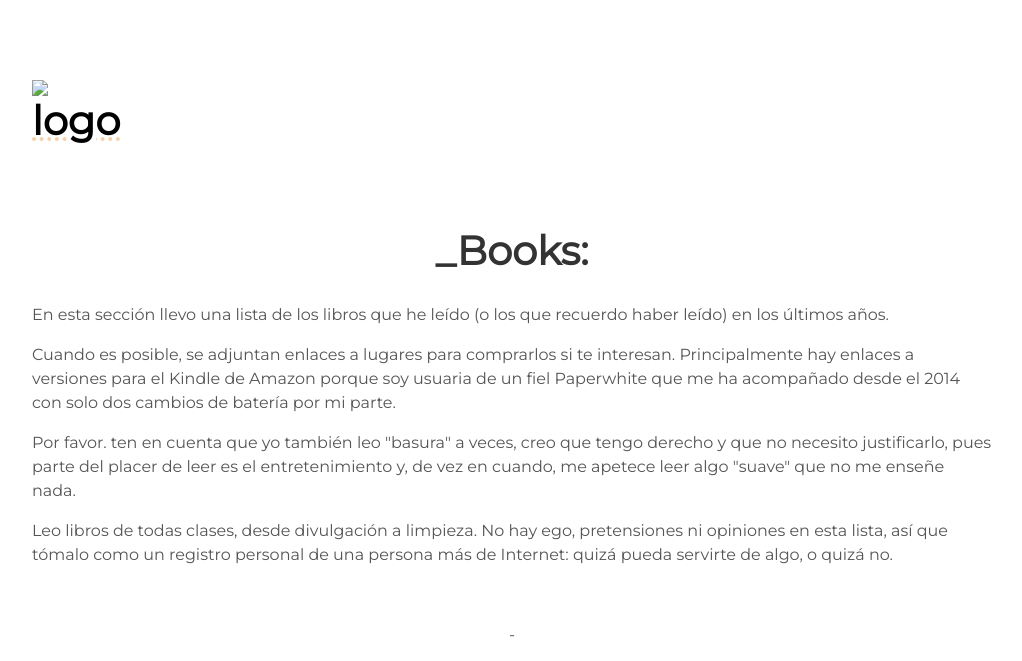
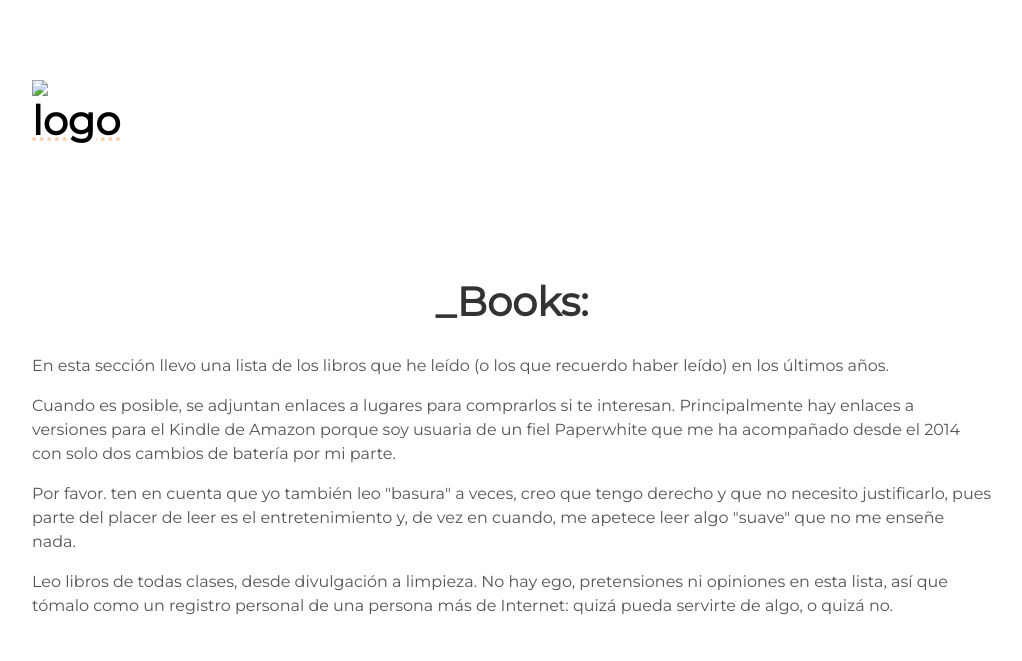
Before and after one commit to kavmini/kavmini, a Jekyll site: the page built from books.html, in a window 1280 px wide. Shown: the top 661 px of the page, without its empty margins (128-1150 px from the left). Built offline with Jekyll 4.4.1, drawn with Linux system fonts in a browser that asks for light colours; grey boxes are pictures that could not be loaded.

Commit message:
Update post.html

```diff
--- a/_includes/post.html
+++ b/_includes/post.html
@@ -1,10 +1,10 @@
     <h1>
         <span class="site-title">{{site.username}}</span>
         <span class="site-description">{{site.user_title}}</span>
-        <a aria-label="Home" target="_blank" href="https://victoriaperez.me/"><img style="max-width: 100px;" id="logo" alt="logo" src="/assets/img/vp_símbolo_negro_3500x3000.png" /></a>
+        <a href="https://victoriaperez.me/"><img style="max-width: 100px;" id="logo" alt="logo" src="/assets/img/vp_símbolo_negro_3500x3000.png" /></a>
       </h1>
 
-
+<p>&nbsp;</p>
 
 <div class="user-details">
   <h1> _Books: </h1>
```
